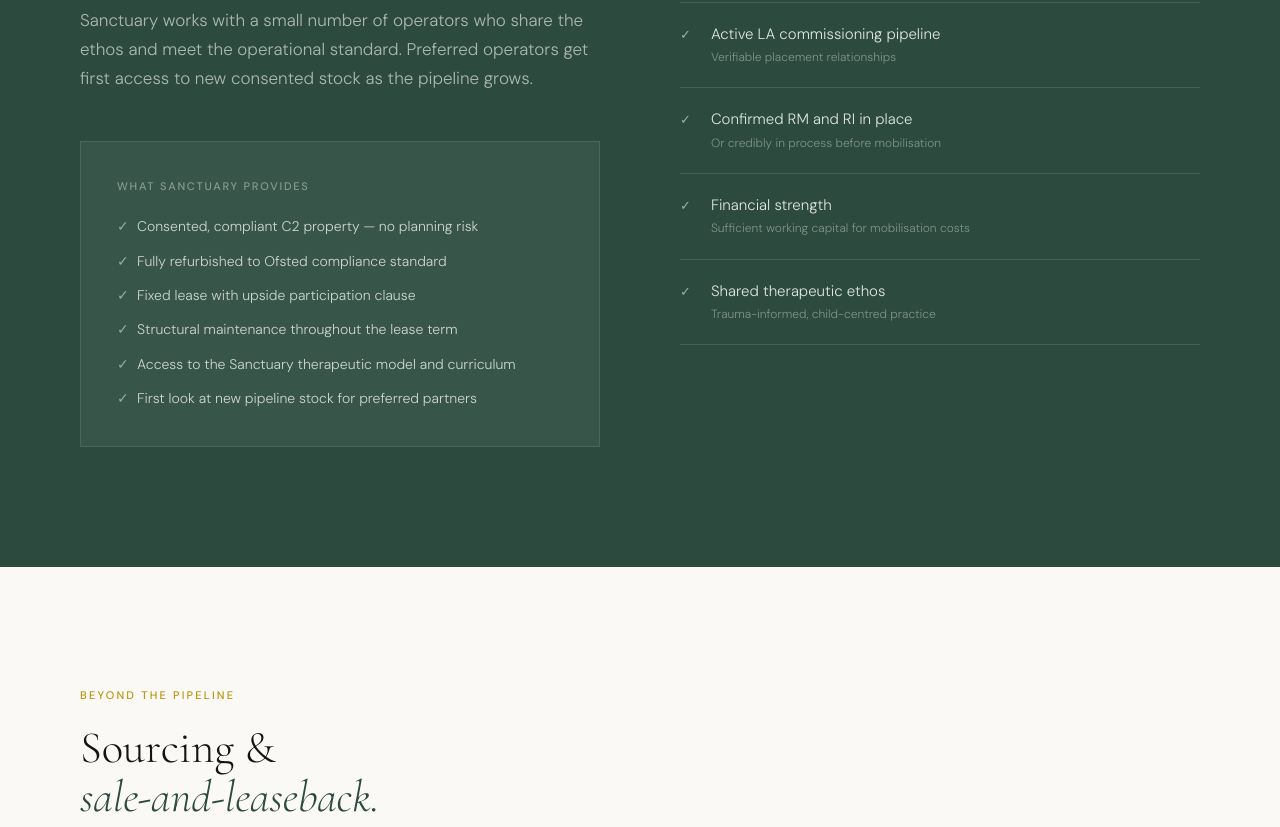
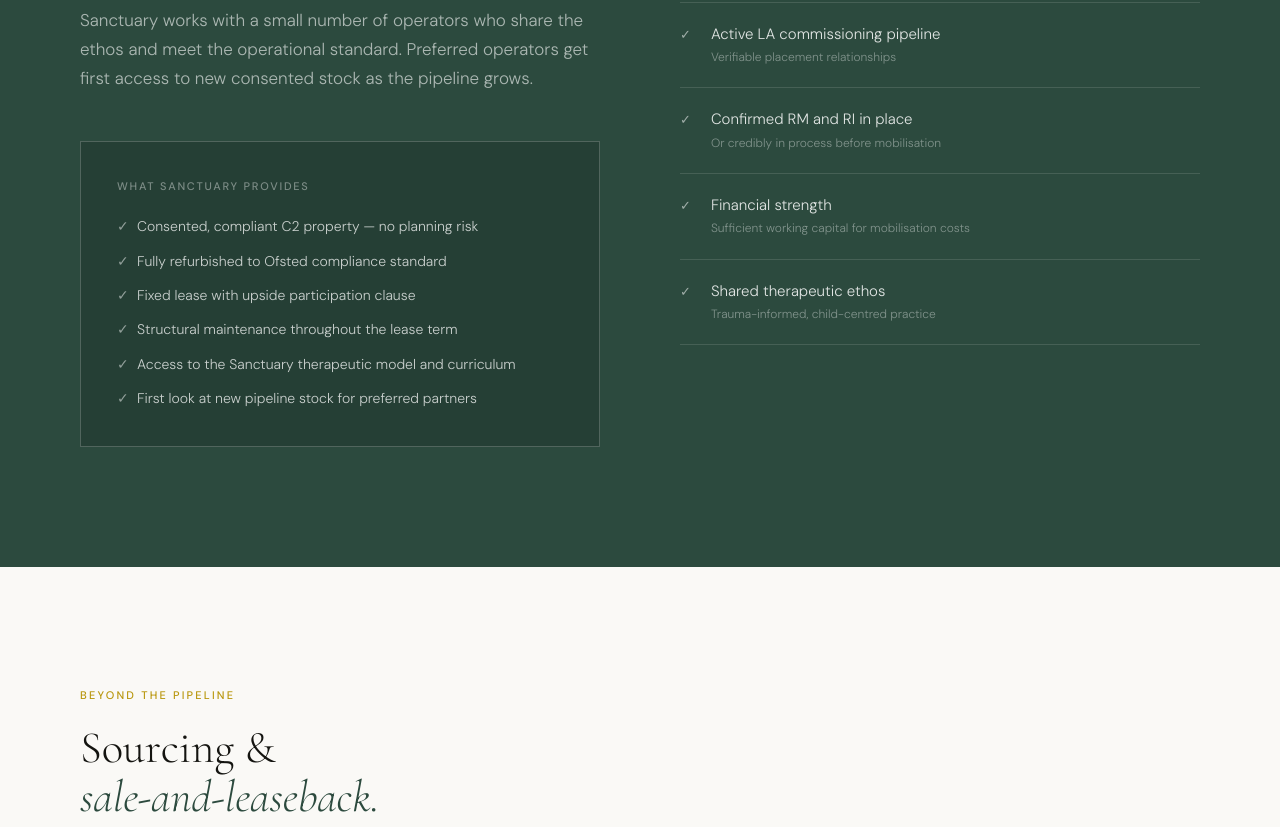
Before and after one commit to robbiemair1/Sanctuary, an Eleventy site: page src/index.njk in a window 1280 px wide. Shown: the part 6431-7258 px from the top of the page. Built offline with nearby package versions, Linux system fonts and the light colour scheme; Eleventy itself is replaced by a stand-in of ours; files that its build step writes are made by us from their sources; a web font is replaced by a local one.

```diff
--- a/src/assets/css/style.css
+++ b/src/assets/css/style.css
@@ -662,8 +662,8 @@ section { padding: 120px 80px; scroll-margin-top: 80px; }
 .sanctuary-provides {
   margin-top: 48px;
   padding: 36px;
-  background: rgba(255,255,255,0.06);
-  border: 1px solid rgba(255,255,255,0.1);
+  background: rgba(0,0,0,0.15);
+  border: 1px solid rgba(255,255,255,0.2);
 }
 
 .provides-title { font-size: 11px; font-weight: 500; letter-spacing: 0.16em; text-transform: uppercase; color: rgba(255,255,255,0.4); margin-bottom: 20px; }
@@ -716,6 +716,7 @@ section { padding: 120px 80px; scroll-margin-top: 80px; }
 
 .map-title { font-size: 11px; font-weight: 500; letter-spacing: 0.16em; text-transform: uppercase; color: var(--ink-light); margin-bottom: 32px; }
 .pipeline-dots { display: grid; grid-template-columns: repeat(3, 1fr); gap: 24px; }
+.pipeline-dots--grouped { grid-template-columns: repeat(2, 1fr); }
 .pipeline-dot { display: flex; flex-direction: column; gap: 8px; }
 .dot-marker { width: 10px; height: 10px; border-radius: 50%; margin-bottom: 4px; }
 .dot-confirmed { background: var(--accent); }
```
